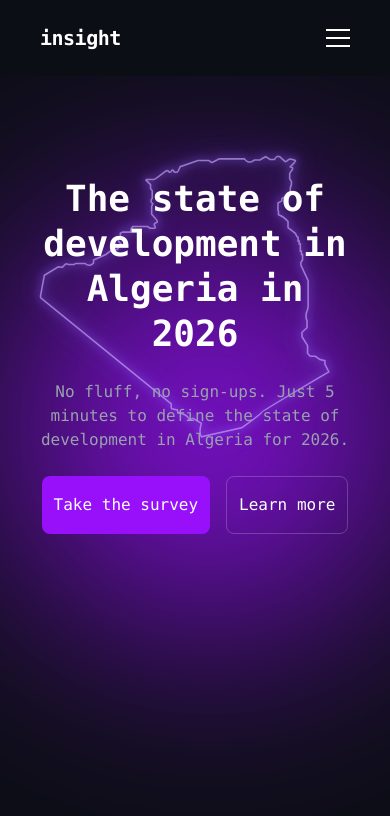
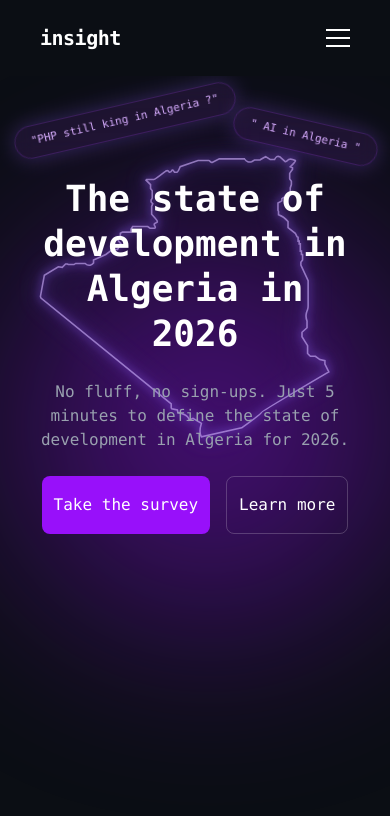
Before and after one commit to osamidev/Algerian-Developer-Survey-2026, a React (Vite) app: page / in a window 390 px wide. Shown: the top 816 px of the page. Built offline with nearby package versions, Linux system fonts and the light colour scheme.

Commit message:
adding the floawting question pills for mobile

```diff
--- a/src/components/Hero.jsx
+++ b/src/components/Hero.jsx
@@ -4,8 +4,19 @@ function Hero() {
   return (
     <section className="relative min-h-screen text-white overflow-hidden">
 
+      {/* Floating Question Pills */}
+        <div className=" text-[11px] absolute top-7 left-3  px-4 py-2 text-xs bg-purple-500/10 border border-purple-500/20 rounded-full backdrop-blur-md text-purple-300 shadow-[0_0_20px_rgba(139,92,246,0.3)] -rotate-13">
+          "PHP still king in Algeria ?"
+        </div>
+
+         <div className=" text-[11px] absolute top-11 left-58  px-4 py-2 text-xs bg-purple-500/10 border border-purple-500/20 rounded-full backdrop-blur-md text-purple-300 shadow-[0_0_20px_rgba(139,92,246,0.3)] rotate-13">
+          " AI in Algeria "
+        </div>
+
+
+
       {/* BACKGROUND Glow */}
-      <div className="absolute top-[150px] left-[10px] w-[400px] h-[400px] lg:top-1/5 lg:left-1/3 lg:w-[500px] bg-purple-600 opacity-90 blur-[120px] rounded-full"></div>
+      <div className="absolute top-[150px] left-[10px] w-[400px] h-[400px] lg:top-1/5 lg:left-1/3 lg:w-[500px] bg-purple-600 opacity-40 blur-[100px] rounded-full"></div>
 
       {/* BACKGROUND MAP */}
       <div className="absolute pointer-events-none   right-5 top-10">
@@ -41,6 +52,11 @@ function Hero() {
         </div>
 
       </div>
+
+      {/* Floating Question Pills */}
+        <div className="absolute -top-16 left-10 hidden md:block px-4 py-2 text-xs bg-purple-500/10 border border-purple-500/20 rounded-full backdrop-blur-md text-purple-300 shadow-[0_0_20px_rgba(139,92,246,0.3)] -rotate-15">
+          "PHP still king in Algeria?"
+        </div>
     </section>
   );
 }
--- a/src/pages/LandingPage.jsx
+++ b/src/pages/LandingPage.jsx
@@ -6,6 +6,7 @@ function LandingPage() {
     <div className="min-h-screen w-full bg-[#0B0E14] text-white flex flex-col font-mono">
       <NavBar />
       <Hero />
+
     </div>
   );
 }
```
